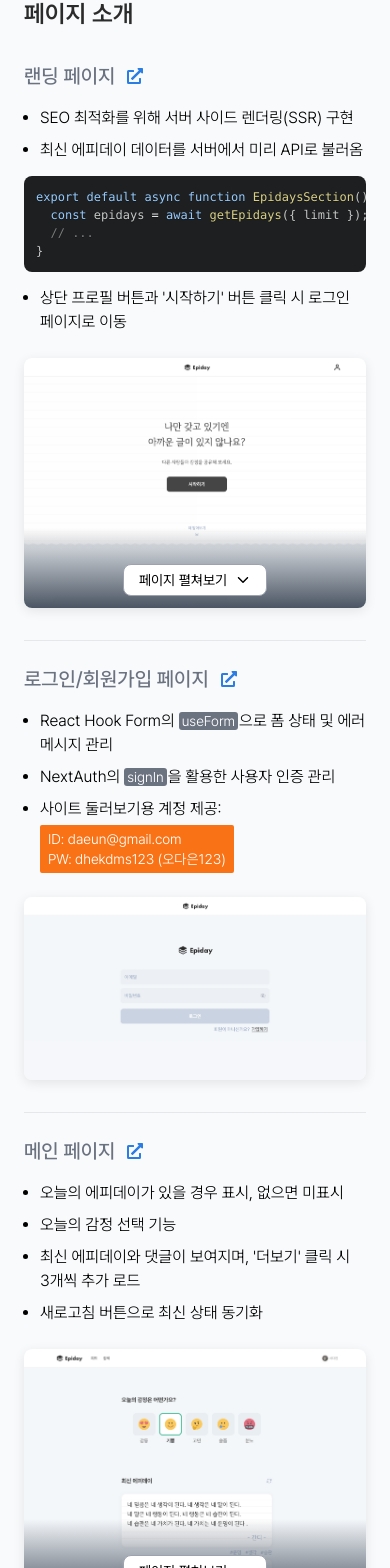
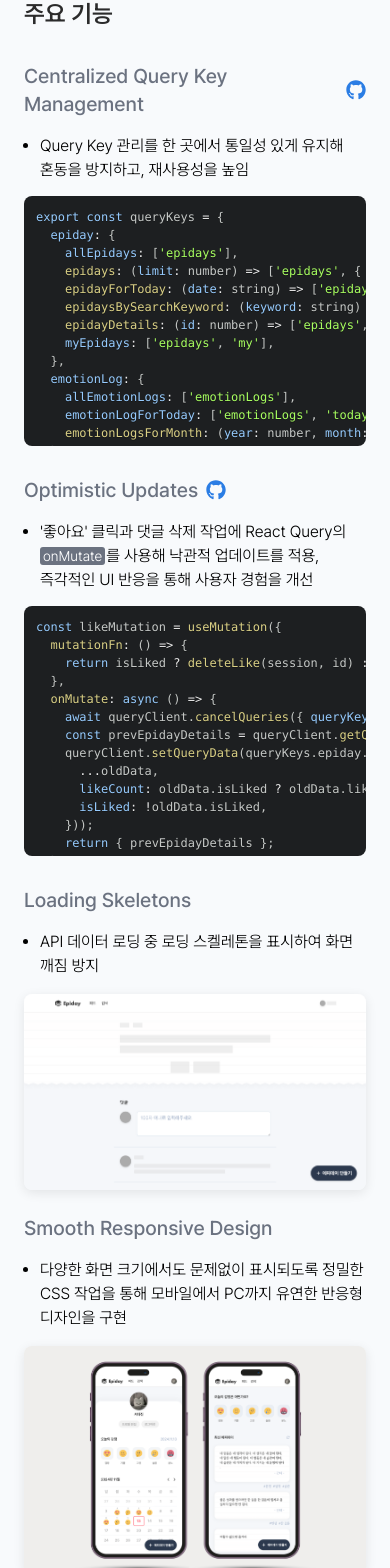
Before and after one commit to O-daeun/portfolio, a Next.js app: page /epiday in a window 390 px wide. Shown: the part 2720-4288 px from the top of the page. Built offline with nearby package versions, Linux system fonts and the light colour scheme.

Commit message:
feat: epiday 페이지 반응형, query key 내용 추가

```diff
--- a/app/epiday/page.tsx
+++ b/app/epiday/page.tsx
@@ -26,8 +26,8 @@ export default function EpidayPage() {
         </InnerLayout>
       </div>
       <InnerLayout className="flex flex-col gap-14 pt-20 sm:gap-20">
+        <FunctionSection />
         <PagesSection />
-        <FunctionSection />
       </InnerLayout>
     </div>
   );
--- a/components/pages/epiday-page/function-section.tsx
+++ b/components/pages/epiday-page/function-section.tsx
@@ -28,6 +28,29 @@ const mutateCode = `const likeMutation = useMutation({
     queryClient.invalidateQueries({ queryKey: queryKeys.epiday.epidayDetails(id) });
   },
 });`;
+
+const queryKeyCode = `export const queryKeys = {
+  epiday: {
+    allEpidays: ['epidays'],
+    epidays: (limit: number) => ['epidays', { limit }],
+    epidayForToday: (date: string) => ['epidays', 'today', { date }],
+    epidaysBySearchKeyword: (keyword: string) => ['epidays', 'search', { keyword }],
+    epidayDetails: (id: number) => ['epidays', 'detail', { id }],
+    myEpidays: ['epidays', 'my'],
+  },
+  emotionLog: {
+    allEmotionLogs: ['emotionLogs'],
+    emotionLogForToday: ['emotionLogs', 'today'],
+    emotionLogsForMonth: (year: number, month: number) => ['emotionLogs', 'month', { year, month }],
+  },
+  comment: {
+    allComments: ['comments'],
+    comments: (limit: number) => ['comments', { limit }],
+    commentsForEpiday: (epidayId: number) => ['comments', 'epiday', { epidayId }],
+    myComments: ['comments', 'my'],
+  },
+};
+`;
 
 function Article({ children }: { children: React.ReactNode }) {
   return (
@@ -63,25 +86,47 @@ export default function FunctionSection() {
       <div className="mt-6 grid grid-cols-1 gap-6 sm:grid-cols-2">
         <Article>
           <SubTitle className="flex items-center gap-2">
-            낙관적 업데이트
-            <BlankLink href="https://github.com/O-daeun/epiday">
+            Centralized Query Key Management
+            <BlankLink href="https://github.com/O-daeun/epiday/blob/main/constants/query-keys.ts">
+              <FaGithub className="size-5" />
+            </BlankLink>
+          </SubTitle>
+          <Ul>
+            <Li>Query Key 관리를 한 곳에서 통일성 있게 유지해 혼동을 방지하고, 재사용성을 높임</Li>
+            <CodeBox className="h-[250px]">{queryKeyCode}</CodeBox>
+          </Ul>
+        </Article>
+        <Article>
+          <SubTitle className="flex items-center gap-2">
+            Optimistic Updates
+            <BlankLink href="https://github.com/O-daeun/epiday/blob/main/components/pages/epiday-detail-page/like-button.tsx">
               <FaGithub className="size-5" />
             </BlankLink>
           </SubTitle>
           <Ul>
             <Li>
-              &apos;좋아요&apos; 클릭 및 댓글 삭제 시, React Query의 <CodeWord>onMutate</CodeWord>를
-              활용하여 낙관적 업데이트를 구현하여 사용자 경험 개선
+              &apos;좋아요&apos; 클릭과 댓글 삭제 작업에 React Query의 <CodeWord>onMutate</CodeWord>
+              를 사용해 낙관적 업데이트를 적용, 즉각적인 UI 반응을 통해 사용자 경험을 개선
             </Li>
             <CodeBox className="h-[250px]">{mutateCode}</CodeBox>
           </Ul>
         </Article>
         <Article>
-          <SubTitle>로딩 스켈레톤</SubTitle>
+          <SubTitle>Loading Skeletons</SubTitle>
           <Ul>
-            <Li>API 데이터를 불러오는 동안 로딩 스켈레톤을 표시하여 화면 깨짐 방지</Li>
+            <Li>API 데이터 로딩 중 로딩 스켈레톤을 표시하여 화면 깨짐 방지</Li>
           </Ul>
           <FunctionImage name="skeleton2" />
+        </Article>
+        <Article>
+          <SubTitle>Smooth Responsive Design</SubTitle>
+          <Ul>
+            <Li>
+              다양한 화면 크기에서도 문제없이 표시되도록 정밀한 CSS 작업을 통해 모바일에서 PC까지
+              유연한 반응형 디자인을 구현
+            </Li>
+          </Ul>
+          <FunctionImage name="responsive" />
         </Article>
       </div>
     </Section>
--- a/components/pages/epiday-page/pages-section.tsx
+++ b/components/pages/epiday-page/pages-section.tsx
@@ -1,7 +1,6 @@
 'use client';
 
 import BlankLink from '@/components/blank-link';
-import CodeBox from '@/components/code-box';
 import CodeWord from '@/components/code-word';
 import Image from 'next/image';
 import { useState } from 'react';
@@ -11,11 +10,6 @@ import Section from './section';
 import SubTitle from './sub-title';
 
 const EPIDAY_URL = 'https://epiday.vercel.app';
-
-const landingCode = `export default async function EpidaysSection() {
-  const epidays = await getEpidays({ limit });
-  // ...
-}`;
 
 function PageTitle({ children, link }: { children: React.ReactNode; link: string }) {
   return (
@@ -95,7 +89,6 @@ export default function PagesSection() {
             <Ul>
               <Li>SEO 최적화를 위해 서버 사이드 렌더링(SSR) 구현</Li>
               <Li>최신 에피데이 데이터를 서버에서 미리 API로 불러옴</Li>
-              <CodeBox>{landingCode}</CodeBox>
               <Li>상단 프로필 버튼과 &apos;시작하기&apos; 버튼 클릭 시 로그인 페이지로 이동</Li>
             </Ul>
           </TextBox>
```
Also changed, not shown: public/epiday/responsive.png (added).
